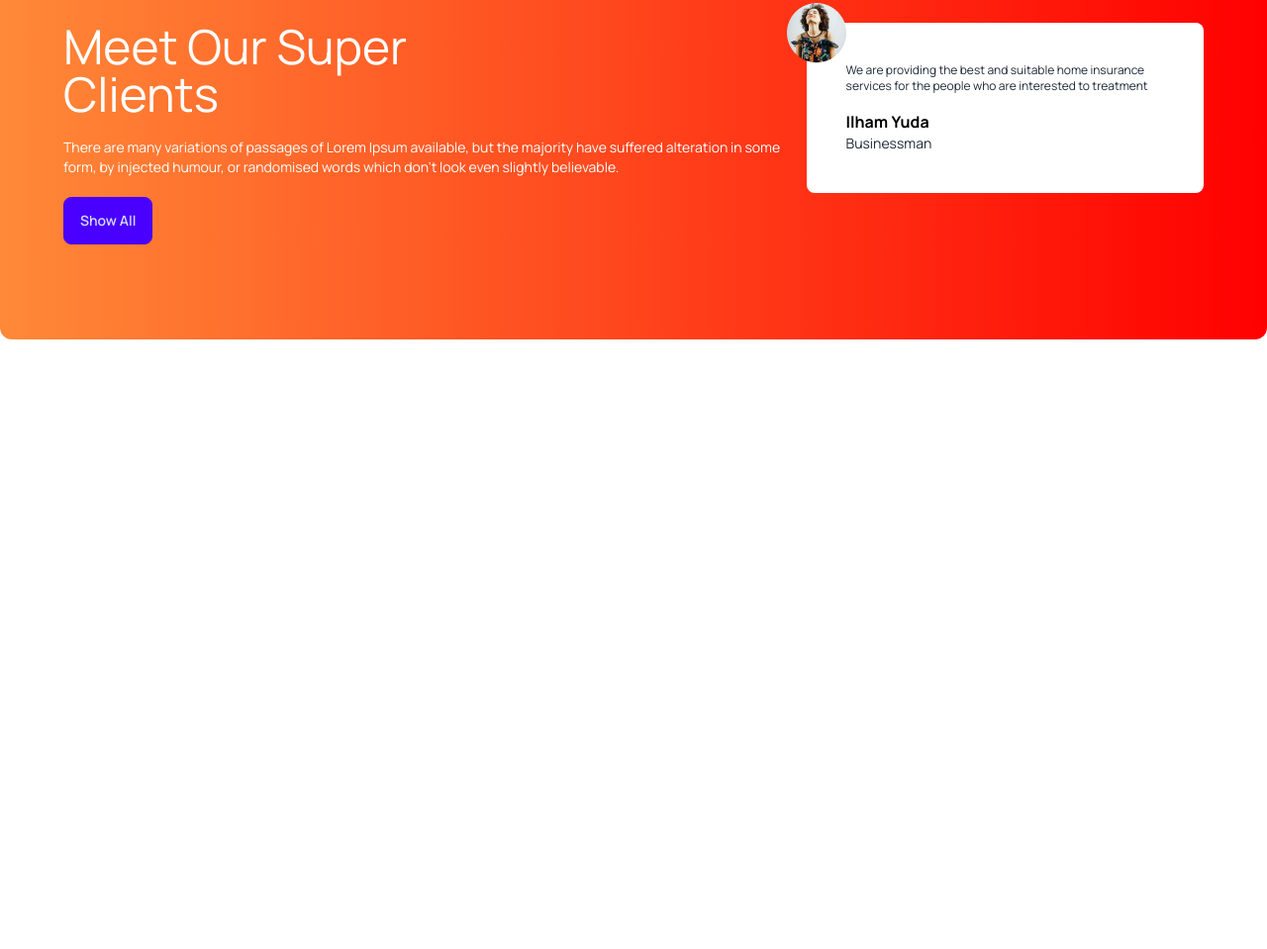
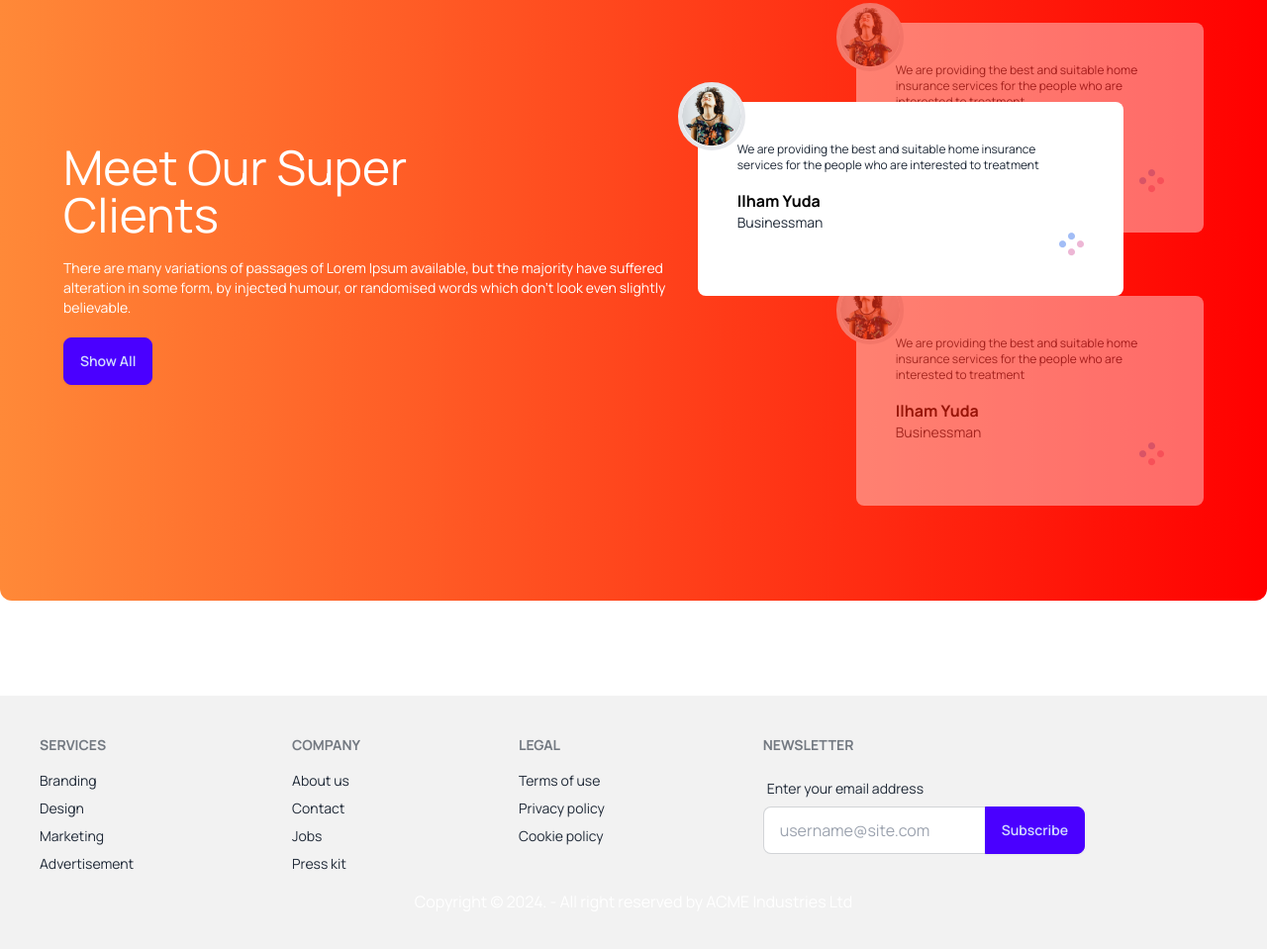
Before and after one commit to efty-ahmed/teahouse, a plain HTML site: page index.html in a window 1280 px wide. Shown: the part 2250-3209 px from the top of the page at 99% size. Before the commit the page ends 2689 px from the top, so only its background shows below. Drawn offline with nearby package versions, Linux system fonts and the light colour scheme.

Commit message:
fully finished work

```diff
--- a/index.html
+++ b/index.html
@@ -165,31 +165,105 @@
         <!-- super clint section -->
         <section
             class="my-24 flex flex-col lg:flex-row rounded-xl  bg-gradient-to-r from-[#FF8938] to-[#FF0000] px-16 py-24">
+
+            <div class="flex lg:pr-36 items-center">
                 <div class="space-y-5">
                     <h2 class="text-white text-extrabold text-5xl">Meet Our Super <br> Clients</h2>
-                <p class="text-white text-sm">There are many variations of passages of Lorem Ipsum available, but the
+                    <p class="text-white  text-sm">There are many variations of passages of Lorem Ipsum available, but
+                        the
                         majority have suffered
                         alteration in some form, by injected humour, or randomised words which don't look even slightly
                         believable. </p>
                     <button class="btn btn-primary">Show All</button>
                 </div>
+            </div>
+            <!-- review container -->
             <div class="relative">
-                <!-- customar review -->
-                <div class="p-10  rounded-lg bg-white">
-                    <img class="absolute -left-5 -top-5" src="./images/client.png" alt="">
+                <!-- next customar review -->
+                <div class=" mb-16 z-10 opacity-40 relative p-10  rounded-lg bg-white">
+                    <img class="absolute -left-5 -top-5 border-4 rounded-full bg-white" src="./images/client.png"
+                        alt="">
                     <p class="text-xs">We are providing the best and suitable home insurance services for the people
                         who are interested
                         to treatment</p>
                     <h4 class="font-bold text-black mt-4">Ilham Yuda</h4>
                     <p class="text-sm">Businessman</p>
+                    <div class="flex justify-end">
+                        <img src="./images/circles.png" alt="">
+                    </div>
+                </div>
+                <!-- current customar review -->
+                <div class="lg:-left-40 z-20 lg:w-[430px] top-20 absolute p-10  rounded-lg bg-white">
+                    <img class="absolute -left-5 -top-5 border-4 rounded-full bg-white" src="./images/client.png"
+                        alt="">
+                    <p class="text-xs">We are providing the best and suitable home insurance services for the people
+                        who are interested
+                        to treatment</p>
+                    <h4 class="font-bold text-black mt-4">Ilham Yuda</h4>
+                    <p class="text-sm">Businessman</p>
+                    <div class="flex justify-end">
+                        <img src="./images/circles.png" alt="">
+                    </div>
+                </div>
+                <!-- privious customar review -->
+                <div class="opacity-40 z-10 relative p-10  rounded-lg bg-white">
+                    <img class="absolute -left-5 -top-5 border-4 rounded-full bg-white" src="./images/client.png"
+                        alt="">
+                    <p class="text-xs">We are providing the best and suitable home insurance services for the people
+                        who are interested
+                        to treatment</p>
+                    <h4 class="font-bold text-black mt-4">Ilham Yuda</h4>
+                    <p class="text-sm">Businessman</p>
+                    <div class="flex justify-end">
+                        <img src="./images/circles.png" alt="">
+                    </div>
                 </div>
             </div>
         </section>
+
+
     </main>
 
-    <footer>
+    <footer class="bg-base-200 text-base-content p-10">
+        <div class="footer ">
+            <nav>
+                <h6 class="footer-title">Services</h6>
+                <a class="link link-hover">Branding</a>
+                <a class="link link-hover">Design</a>
+                <a class="link link-hover">Marketing</a>
+                <a class="link link-hover">Advertisement</a>
+            </nav>
+            <nav>
+                <h6 class="footer-title">Company</h6>
+                <a class="link link-hover">About us</a>
+                <a class="link link-hover">Contact</a>
+                <a class="link link-hover">Jobs</a>
+                <a class="link link-hover">Press kit</a>
+            </nav>
+            <nav>
+                <h6 class="footer-title">Legal</h6>
+                <a class="link link-hover">Terms of use</a>
+                <a class="link link-hover">Privacy policy</a>
+                <a class="link link-hover">Cookie policy</a>
+            </nav>
+            <form>
+                <h6 class="footer-title">Newsletter</h6>
+                <fieldset class="form-control w-80">
+                    <label class="label">
+                        <span class="label-text">Enter your email address</span>
+                    </label>
+                    <div class="join">
+                        <input type="text" placeholder="username@site.com" class="input input-bordered join-item" />
+                        <button class="btn btn-primary join-item">Subscribe</button>
+                    </div>
+                </fieldset>
+            </form>
+        </div>
+        <aside class="mt-4 text-center text-white">
+            <p>Copyright © 2024. - All right reserved by ACME Industries Ltd</p>
+        </aside>
+    </footer>
 
-    </footer>
 </body>
 
 </html>
```
Lines whose indentation alone changed are shown as unchanged.
